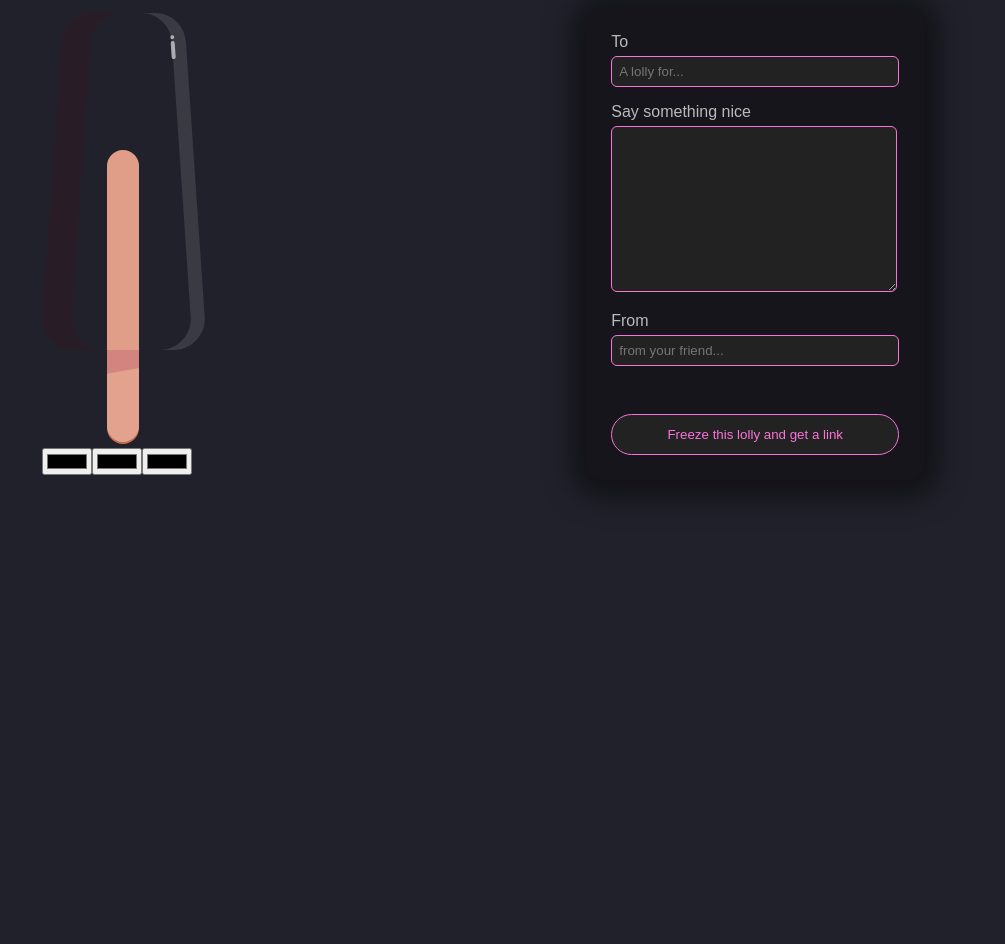
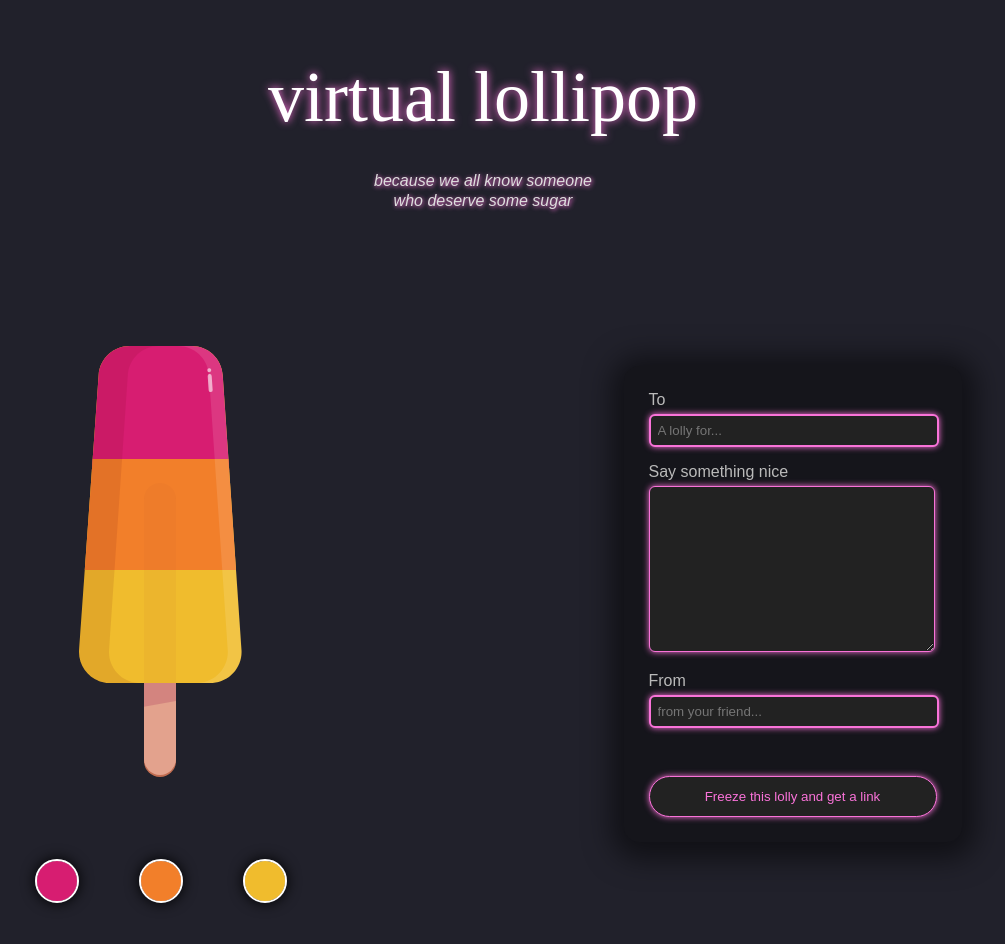
Before and after one commit to SyedMuhammedBilal/Project-12E-Virtual-Lolly-using-Gatsby-Netlify-FaunaDB, a Gatsby site: page / in a window 1280 px wide. Shown: the whole page, without its empty margins (157-1162 px from the left). Before the commit the page ends 800 px from the top, so only its background shows below. Built offline with nearby package versions, Linux system fonts and the light colour scheme; Gatsby itself is replaced by a stand-in of ours.

Commit message:
Add files via upload

```diff
--- a/src/components/Form.jsx
+++ b/src/components/Form.jsx
@@ -1,22 +1,32 @@
 import React, { useState } from 'react'
 import FormControl from './FormControl';
 import Lolly from './Lolly';
-import '../styles/home.css'
+import '../styles/home.css';
 
 function Form() {
 
-    const [top, setTop] = useState();
-    const [middle, setMiddle] = useState();
-    const [bottom, setBottom] = useState();
+    const [top, setTop] = useState("#d71d71");
+    const [middle, setMiddle] = useState("#f27f2a");
+    const [bottom, setBottom] = useState("#f0bc2d");
     return (
-        <div className='container'>
-            <div>
+        <div className='lolly container'>
+            <div className='gift-lolly'>
                 <Lolly top={top} middle={middle} bottom={bottom} />
-                <input type='color' value={ top } onChange={(e) => { setTop(e.target.value) }} />
-                <input type='color' value={ middle } onChange={(e) => { setMiddle(e.target.value) }} />
-                <input type='color' value={ bottom } onChange={(e) => { setBottom(e.target.value) }} />
+                <div className='flavours'>
+                    <div className='picker-label'>
+                        <input className='color-picker' type='color' value={ top } onChange={(e) => { setTop(e.target.value) }} />
+                    </div>
+                    <div className='picker-label'>
+                        <input className='color-picker' type='color' value={ middle } onChange={(e) => { setMiddle(e.target.value) }} />
+                    </div>
+                    <div className='picker-label'>
+                        <input className='color-picker' type='color' value={ bottom } onChange={(e) => { setBottom(e.target.value) }} />
+                    </div>
+                </div>
             </div>
-            <FormControl />
+            <div className='info'>
+                <FormControl />
+            </div>
         </div>
     )
 };
--- a/src/components/FormControl.jsx
+++ b/src/components/FormControl.jsx
@@ -1,24 +1,35 @@
-import React from 'react'
+import React, { useRef } from 'react'
 import '../styles/form.css'
 
 function FormControl() {
+
+    const handleSubmit = () => {
+        console.log(senderField.current.value)
+        console.log(recField.current.value)
+        console.log(senderField.current.value)
+    }
+
+    const recField = useRef();
+    const senderField = useRef();
+    const msgField = useRef();
+
     return (
         <div>
             <form className='my-form'>
                 <div className='form-group'>
                     <label>To</label>
-                    <input type="text" placeholder='A lolly for...' />
+                    <input type="text" placeholder='A lolly for...' ref={recField} />
                 </div>
                 <div className='form-group'>
                     <label>Say something nice</label>
-                    <textarea />
+                    <textarea ref={msgField} />
                 </div>
                 <div className='form-group'>
                     <label>From</label>
-                    <input type="text" placeholder='from your friend...' />
+                    <input type="text" placeholder='from your friend...' ref={senderField} />
                 </div>
                 <div className='form-group-btn'>
-                    <button>Freeze this lolly and get a link</button>
+                    <button type="button" onClick={handleSubmit}>Freeze this lolly and get a link</button>
                 </div>
             </form>
         </div>
--- /dev/null
+++ b/src/components/Header.jsx
@@ -0,0 +1,13 @@
+import React from 'react'
+import '../styles/home.css'
+
+function Header() {
+    return (
+        <div className='head-container'>
+            <h1 className='title'>virtual lollipop</h1>
+            <p className='subtitle'>because we all know someone<br />who deserve some sugar</p>
+        </div>
+    )
+}
+
+export default Header
--- a/src/pages/index.js
+++ b/src/pages/index.js
@@ -1,9 +1,12 @@
 import React from "react"
 import Form from "../components/Form"
+import Header from "../components/Header";
+import '../styles/home.css';
 
 export default function Home() {
   return (
-    <div>
+    <div className='container'>
+      <Header />
       <Form />
     </div>
   )
--- a/src/styles/form.css
+++ b/src/styles/form.css
@@ -20,7 +20,8 @@
 
 .my-form input {
     padding: 7px;
-    border: 1px solid #fa73d9;
+    box-shadow: 0 0 6px #fa73d9;
+    border: 2px solid #fa73d9;
     background-color: #222222;
     width: 17rem;
     border-radius: 6px;
@@ -28,6 +29,7 @@
 
 .my-form textarea {
     border: 1px solid #fa73d9;
+    box-shadow: 0 0 6px #fa73d9;
     height: 10rem;
     width: 17.5rem;
     background-color: #222222;
@@ -42,14 +44,17 @@
 .form-group-btn button {
     background-color: #222222;
     border: 1px solid #fa73d9;
+    box-shadow: 0 0 6px #fa73d9;
     padding: 12px;
     border-radius: 22px;
+    transition: all .3s;
     width: 18rem;
     color: #fa73d9;
 }
 
 .form-group-btn button:hover {
     background-color: #fa73d9;
+    box-shadow: 0 0 6px #fa73d9;
     color: white;
     cursor: pointer;
 }
--- a/src/styles/home.css
+++ b/src/styles/home.css
@@ -3,10 +3,95 @@ body {
     font-family: sans-serif;
 }
 
+.head-container {
+    display: flex;
+    justify-content: center;
+    align-items: center;
+    flex-direction: column;
+}
+
+.title {
+    font-weight: 300;
+    color: #fff;
+    font-family: "Brush Script MT";
+    border-bottom-style: none;
+    text-shadow: #fa73d9 0 0 8px;
+    font-size: 4.5em;
+}
+
+.subtitle {
+    font-size: 1em;
+    font-style: italic;
+    color: #ddd;
+    text-shadow: #fa73d9 1px 1px 4px;
+    margin-top: -1em;
+    margin-bottom: 3em;
+    line-height: 1.2;
+    text-align: center;
+}
+
+@media (max-width: 400px) {
+    .title {
+        font-size: 4em;
+    }
+}
+
+@media (max-width: 320px) {
+    .title {
+        font-size: 3em;
+    }
+}
+
+@media (max-width: 375px) {
+    .title {
+        font-size: 3.5em;
+    }
+}
+
+.lolly {
+    display: flex;
+    flex-direction: row;
+    justify-content: center;
+    align-items: center;
+}
+
+.gift-lolly {
+    text-align: center;
+    margin-top: 7%;
+}
+
 .container {
-    display: flex;
+    flex-direction: row;
     justify-content: space-around;
     align-items: center;
+}
+
+.flavours {
+    margin-bottom: 1em;
+    margin-top: 3em;
+    display: flex;
+    flex-direction: row;
+    justify-content: center;
+    align-items: center;
+}
+
+.picker-label {
+    height: 40px;
+    width: 40px;
+    border-radius: 24px;
+    border: 2px solid #fff;
+    display: block;
+    overflow: hidden;
+    margin: 30px;
+    box-shadow: 0 0 14px #000;
+}
+
+.color-picker {
+    height: 60px;
+    width: 60px;
+    margin-top: -10px;
+    margin-left: -10px;
+    cursor: pointer;
 }
 
 @media (max-width: 768px) {
```
